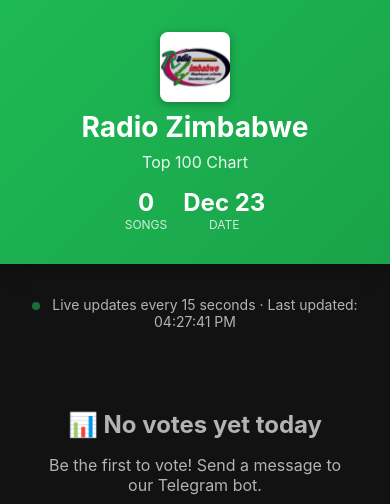
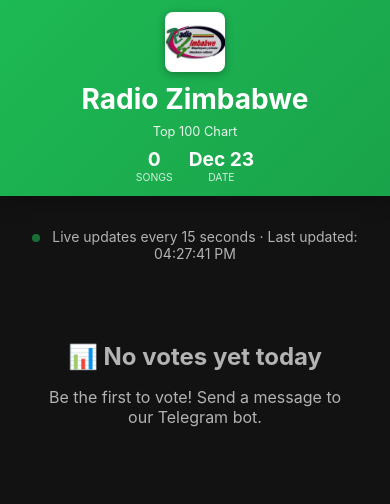
Before and after one commit to dev-merit01/radio-zimbabwe-chatbot, a Django app: page / in a window 390 px wide. Shown: the top 504 px of the page. Run offline with Django 5.2, Linux system fonts and the light colour scheme; data that the repository does not hold is empty.

Commit message:
Reduce header height for more space on song list

```diff
--- a/templates/dashboard/top100.html
+++ b/templates/dashboard/top100.html
@@ -34,7 +34,7 @@
 
         .header {
             background: linear-gradient(135deg, var(--primary) 0%, var(--primary-dark) 100%);
-            padding: 2rem;
+            padding: 1rem 2rem;
             text-align: center;
             position: sticky;
             top: 0;
@@ -47,12 +47,13 @@
             flex-direction: column;
             align-items: center;
             justify-content: center;
+            gap: 0.3rem;
         }
 
         .logo {
-            max-width: 120px;
+            max-width: 80px;
             height: auto;
-            margin-bottom: 1rem;
+            margin-bottom: 0.5rem;
             border-radius: 8px;
             box-shadow: 0 2px 8px rgba(0, 0, 0, 0.3);
             transition: transform 0.3s ease;
@@ -63,43 +64,55 @@
         }
 
         .header h1 {
-            font-size: 2.5rem;
+            font-size: 1.8rem;
             font-weight: 700;
-            margin-bottom: 0.5rem;
+            margin-bottom: 0.25rem;
         }
 
         .header .subtitle {
-            font-size: 1rem;
+            font-size: 0.9rem;
             opacity: 0.9;
         }
 
         @media (max-width: 768px) {
             .logo {
-                max-width: 90px;
-                margin-bottom: 0.75rem;
+                max-width: 70px;
+                margin-bottom: 0.4rem;
             }
 
             .header h1 {
-                font-size: 2rem;
+                font-size: 1.5rem;
+            }
+
+            .header .subtitle {
+                font-size: 0.85rem;
             }
         }
 
         @media (max-width: 480px) {
+            .header {
+                padding: 0.75rem 2rem;
+            }
+
             .logo {
-                max-width: 70px;
-                margin-bottom: 0.5rem;
+                max-width: 60px;
+                margin-bottom: 0.3rem;
             }
 
             .header h1 {
-                font-size: 1.5rem;
+                font-size: 1.3rem;
+            }
+
+            .header .subtitle {
+                font-size: 0.8rem;
             }
         }
 
         .stats-bar {
             display: flex;
             justify-content: center;
-            gap: 2rem;
-            margin-top: 1rem;
+            gap: 1.5rem;
+            margin-top: 0.5rem;
             flex-wrap: wrap;
         }
 
@@ -108,12 +121,12 @@
         }
 
         .stat-value {
-            font-size: 1.5rem;
+            font-size: 1.2rem;
             font-weight: 700;
         }
 
         .stat-label {
-            font-size: 0.75rem;
+            font-size: 0.65rem;
             text-transform: uppercase;
             opacity: 0.8;
         }
```
